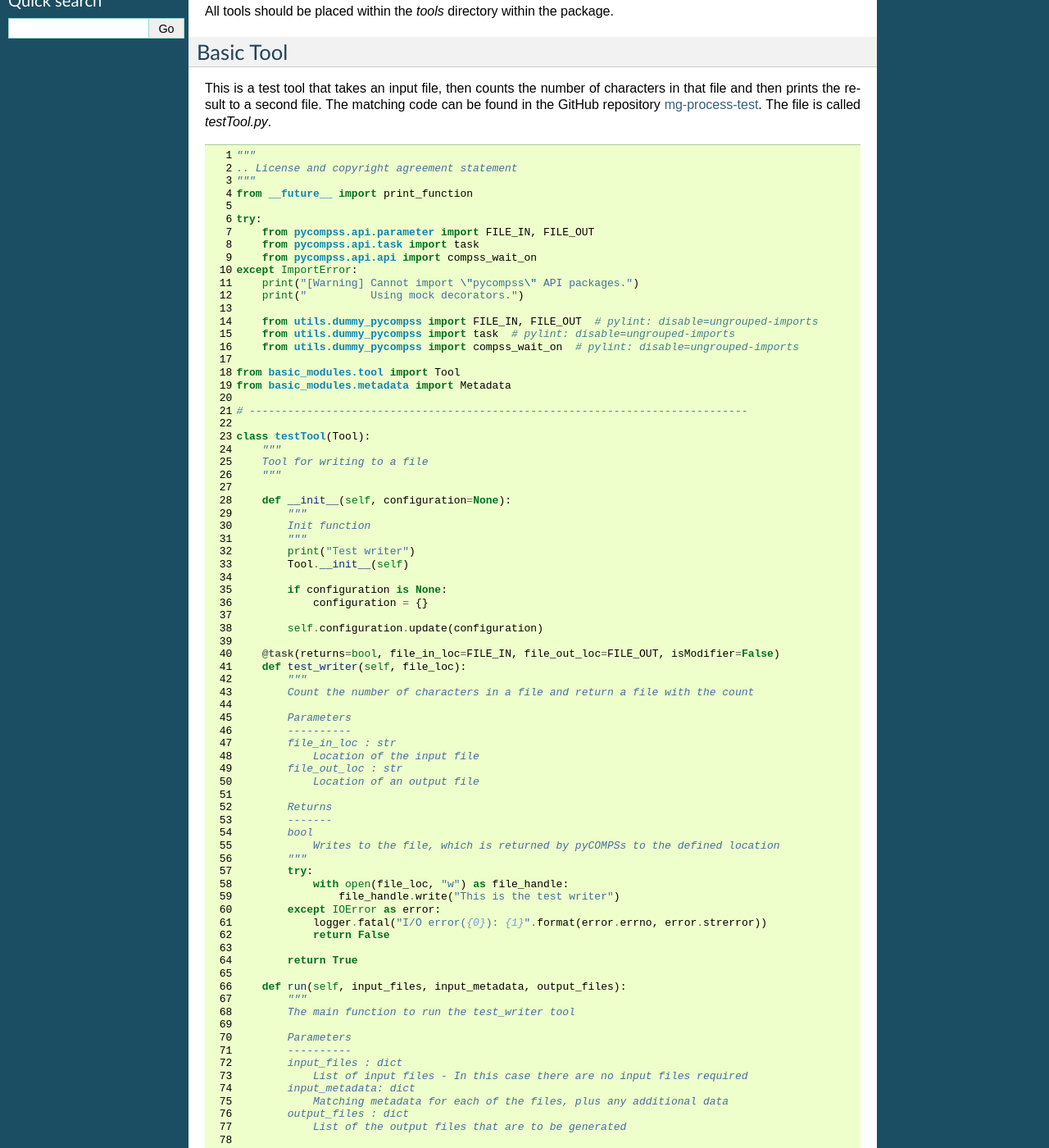
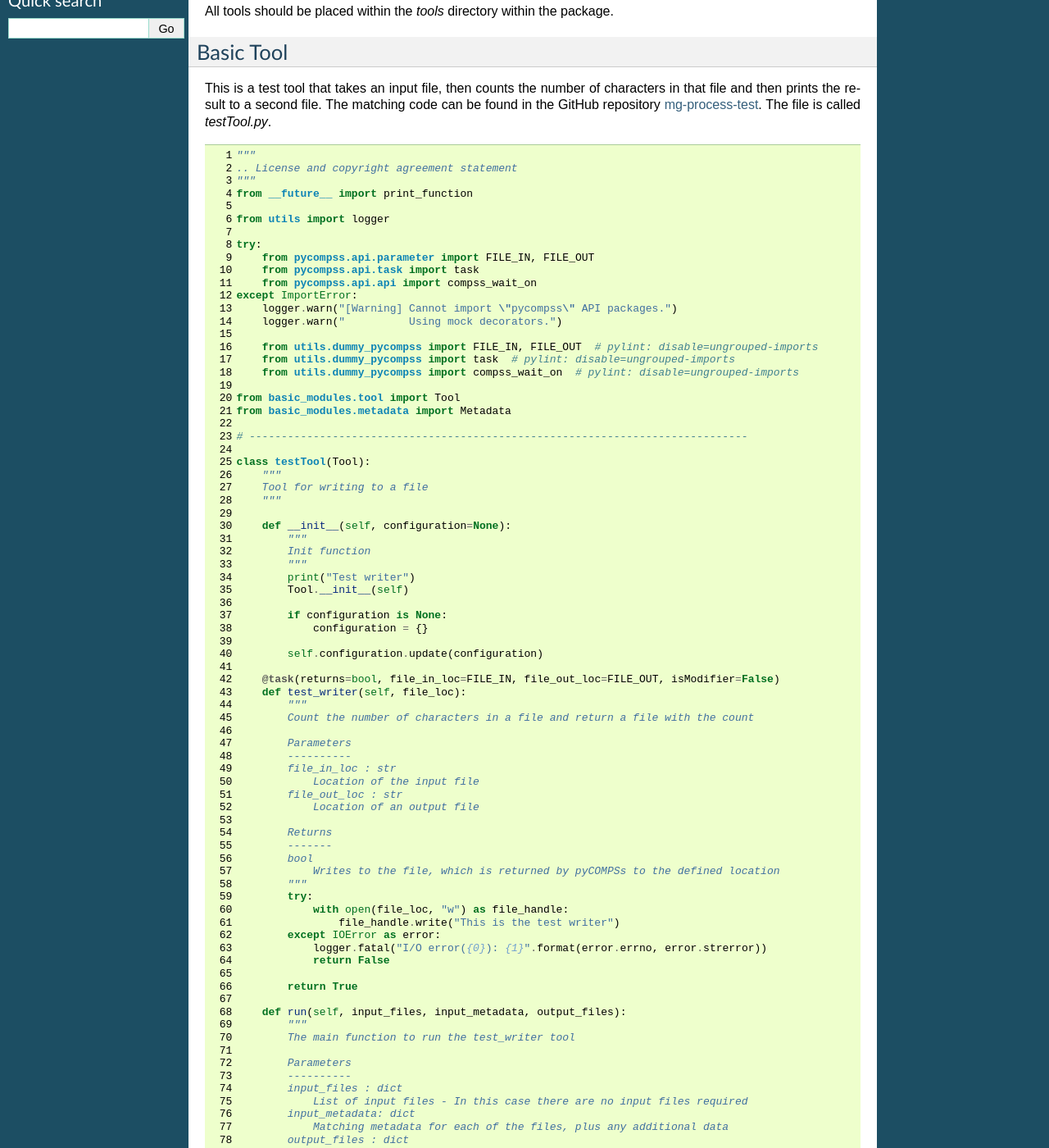
Before and after one commit to Multiscale-Genomics/mg-docs, a Sphinx documentation site: the page built from docs/howto/howto_tool.rst, in a window 1280 px wide and 1400 px high, scrolled down 422 px. Shown: the whole window at 82% size. Built offline with Sphinx 7.4.7, drawn with Linux system fonts in a browser that asks for light colours; some of the changed text lies outside the part shown.

Commit message:
Updates to the Tool header for use of logger

```diff
--- a/docs/howto/howto_tool.rst
+++ b/docs/howto/howto_tool.rst
@@ -42,13 +42,15 @@ This is a test tool that takes an input file, then counts the number of characte
    """
    from __future__ import print_function
 
+   from utils import logger
+
    try:
        from pycompss.api.parameter import FILE_IN, FILE_OUT
        from pycompss.api.task import task
        from pycompss.api.api import compss_wait_on
    except ImportError:
-       print("[Warning] Cannot import \"pycompss\" API packages.")
-       print("          Using mock decorators.")
+       logger.warn("[Warning] Cannot import \"pycompss\" API packages.")
+       logger.warn("          Using mock decorators.")
 
        from utils.dummy_pycompss import FILE_IN, FILE_OUT  # pylint: disable=ungrouped-imports
        from utils.dummy_pycompss import task  # pylint: disable=ungrouped-imports
```
